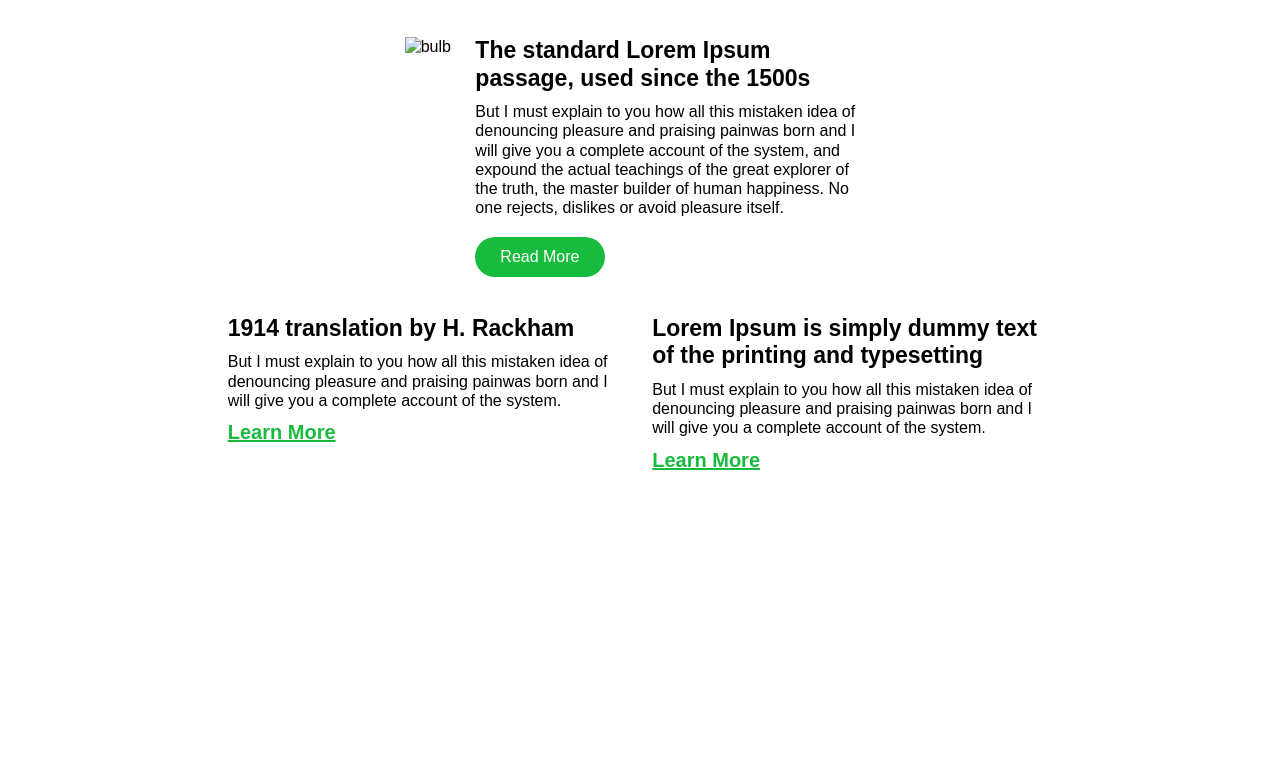
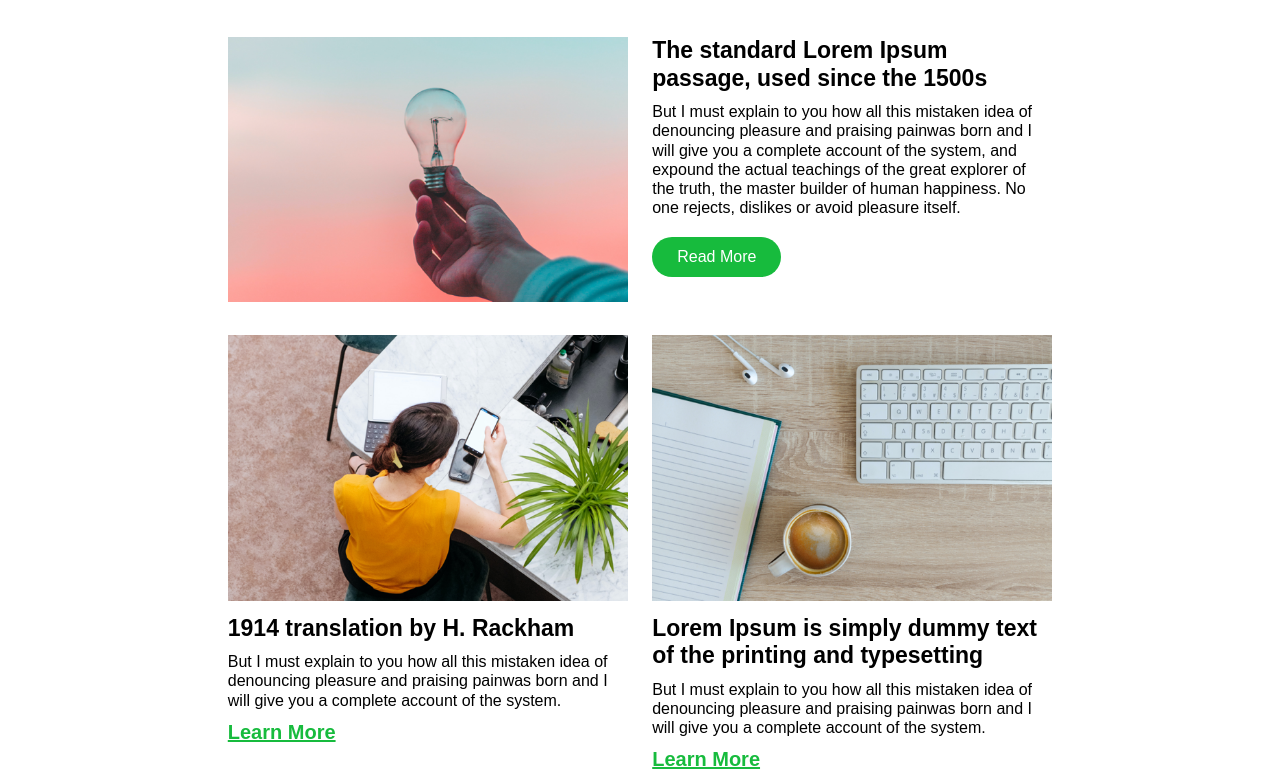
Before and after one commit to aparna2899/Checkpoint-1---HTML-CSS, a plain HTML site: page blog.html in a window 1280 px wide. Shown: the part 67-838 px from the top of the page. Before the commit the page ends 800 px from the top, so only its background shows below. Drawn offline with Linux system fonts and the light colour scheme; the site is published under a folder, as on GitHub Pages, so addresses that start at the root find nothing.

Commit message:
Add images

```diff
--- a/blog.html
+++ b/blog.html
@@ -17,7 +17,7 @@
     <main>
       <section>
         <div class="container">
-          <img src="/images/pic01.png" alt="bulb" />
+          <img src="./images/pic01.png" alt="bulb" />
           <div class="box-1">
             <h1>The standard Lorem Ipsum passage, used since the 1500s</h1>
             <p>
@@ -34,7 +34,7 @@
         <br />
         <div class="container">
           <div class="box-2 box-2-3">
-            <img src="/images/pic03.png" alt="" />
+            <img src="./images/pic03.png" alt="" />
             <h1>1914 translation by H. Rackham</h1>
             <p>
               But I must explain to you how all this mistaken idea of denouncing
@@ -44,7 +44,7 @@
             <a href="#">Learn More</a>
           </div>
           <div class="box-2">
-            <img src="/images/pic02.png" alt="" />
+            <img src="./images/pic02.png" alt="" />
             <h1>
               Lorem Ipsum is simply dummy text of the printing and typesetting
             </h1>
```
